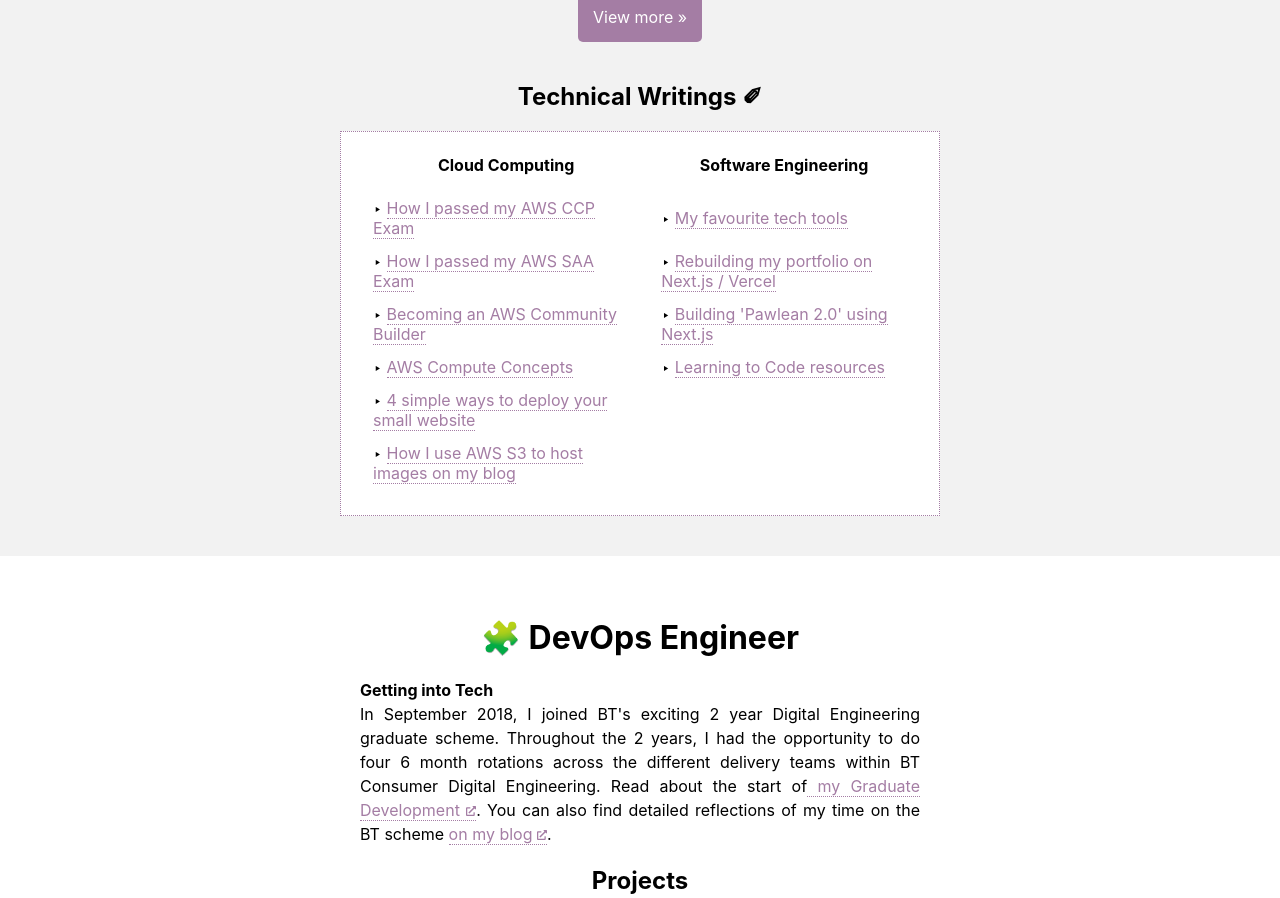
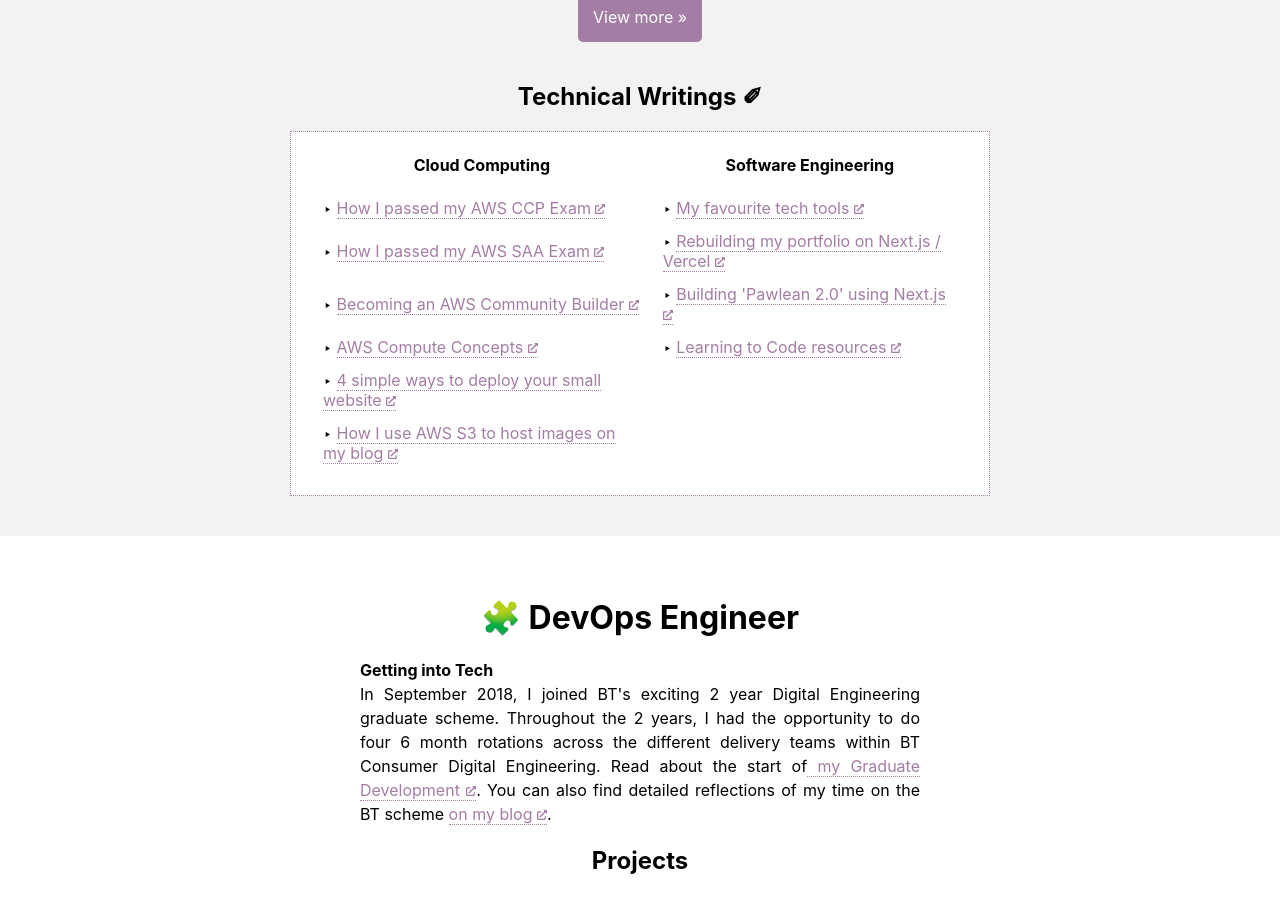
Before and after one commit to pawlean/nextpn, a Next.js app: page / in a window 1280 px wide. Shown: the part 1680-2578 px from the top of the page. Built offline with nearby package versions, Linux system fonts and the light colour scheme.

Commit message:
Add acessibility links

```diff
--- a/components/dev.js
+++ b/components/dev.js
@@ -137,22 +137,82 @@ function Dev() {
     <th>Software Engineering</th>
   </tr>
   <tr>
-    <td>‣ <a href="https://pawlean.com/2019/12/07/how-i-passed-my-aws-ccp-exam" >How I passed my AWS CCP Exam</a> </td>
-    <td>‣ <a href="https://pawlean.com/2020/08/10/my-favourite-tech-tools" >My favourite tech tools</a></td>
+    <td>‣ <a href="https://pawlean.com/2019/12/07/how-i-passed-my-aws-ccp-exam" target="_blank"
+            aria-describedby="new-window-1"
+            rel="noopener" >How I passed my AWS CCP Exam <img
+            src="/images/main/external.svg"
+            alt="opens in new window"
+            className="external"
+          /></a> </td>
+    <td>‣ <a href="https://pawlean.com/2020/08/10/my-favourite-tech-tools" target="_blank"
+            aria-describedby="new-window-1"
+            rel="noopener">My favourite tech tools <img
+            src="/images/main/external.svg"
+            alt="opens in new window"
+            className="external"
+          /></a></td>
     </tr>
     <tr>
-    <td>‣ <a href="https://pawlean.com/2020/12/09/how-i-passed-my-aws-saa-exam" >How I passed my AWS SAA Exam</a> </td>
-    <td>‣ <a href="https://pawlean.com/2020/06/25/rebuilding-with-next-js-vercel" >Rebuilding my portfolio on Next.js / Vercel</a></td>
+    <td>‣ <a href="https://pawlean.com/2020/12/09/how-i-passed-my-aws-saa-exam" target="_blank"
+            aria-describedby="new-window-1"
+            rel="noopener" >How I passed my AWS SAA Exam <img
+            src="/images/main/external.svg"
+            alt="opens in new window"
+            className="external"
+          /></a> </td>
+    <td>‣ <a href="https://pawlean.com/2020/06/25/rebuilding-with-next-js-vercel" target="_blank"
+            aria-describedby="new-window-1"
+            rel="noopener" >Rebuilding my portfolio on Next.js / Vercel <img
+            src="/images/main/external.svg"
+            alt="opens in new window"
+            className="external"
+          /></a></td>
     </tr>
     <tr>
-    <td>‣ <a href="https://pawlean.com/2021/04/09/im-officially-an-aws-community-builder" >Becoming an AWS Community Builder</a> </td>
-    <td>‣ <a href="https://pawlean.com/2019/08/06/building-pawlean-2-0" >Building 'Pawlean 2.0' using Next.js</a></td>
+    <td>‣ <a href="https://pawlean.com/2021/04/09/im-officially-an-aws-community-builder" target="_blank"
+            aria-describedby="new-window-1"
+            rel="noopener">Becoming an AWS Community Builder <img
+            src="/images/main/external.svg"
+            alt="opens in new window"
+            className="external"
+          /></a> </td>
+    <td>‣ <a href="https://pawlean.com/2019/08/06/building-pawlean-2-0"target="_blank"
+            aria-describedby="new-window-1"
+            rel="noopener" >Building 'Pawlean 2.0' using Next.js <img
+            src="/images/main/external.svg"
+            alt="opens in new window"
+            className="external"
+          /></a></td>
      </tr>
-    <tr><td>‣ <a href="https://pawlean.com/2020/11/11/studying-for-60daysofcloud-compute" >AWS Compute Concepts</a> </td>
-    <td>‣ <a href="https://pawlean.com/2019/01/14/learning-to-code" >Learning to Code resources</a></td>
+    <tr><td>‣ <a href="https://pawlean.com/2020/11/11/studying-for-60daysofcloud-compute" target="_blank"
+            aria-describedby="new-window-1"
+            rel="noopener">AWS Compute Concepts <img
+            src="/images/main/external.svg"
+            alt="opens in new window"
+            className="external"
+          /></a> </td>
+    <td>‣ <a href="https://pawlean.com/2019/01/14/learning-to-code" target="_blank"
+            aria-describedby="new-window-1"
+            rel="noopener">Learning to Code resources <img
+            src="/images/main/external.svg"
+            alt="opens in new window"
+            className="external"
+          /></a></td>
     </tr>
-    <tr><td>‣ <a href="https://pawlean.com/2020/10/12/four-simple-ways-to-deploy-your-small-website" >4 simple ways to deploy your small website</a> </td></tr>
-    <tr><td>‣ <a href="https://pawlean.com/2020/07/15/how-i-use-aws-s3-to-host-images-on-my-blog" >How I use AWS S3 to host images on my blog</a> </td></tr>
+    <tr><td>‣ <a href="https://pawlean.com/2020/10/12/four-simple-ways-to-deploy-your-small-website" target="_blank"
+            aria-describedby="new-window-1"
+            rel="noopener">4 simple ways to deploy your small website <img
+            src="/images/main/external.svg"
+            alt="opens in new window"
+            className="external"
+          /></a> </td></tr>
+    <tr><td>‣ <a href="https://pawlean.com/2020/07/15/how-i-use-aws-s3-to-host-images-on-my-blog" target="_blank"
+            aria-describedby="new-window-1"
+            rel="noopener">How I use AWS S3 to host images on my blog <img
+            src="/images/main/external.svg"
+            alt="opens in new window"
+            className="external"
+          /></a> </td></tr>
     </table>
       </div>
       <style jsx>
--- a/components/layout.module.scss
+++ b/components/layout.module.scss
@@ -43,7 +43,7 @@
   }
   .technical_writings {
     border: 1px dotted $pawlean;
-    max-width: 600px;
+    max-width: 700px;
     margin: 0 auto;
     padding: 20px;
     background-color: $white;
```
